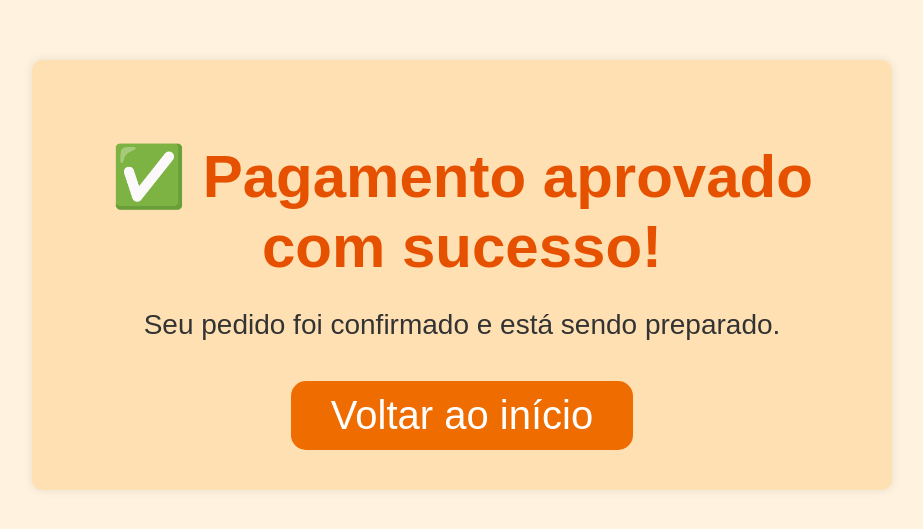
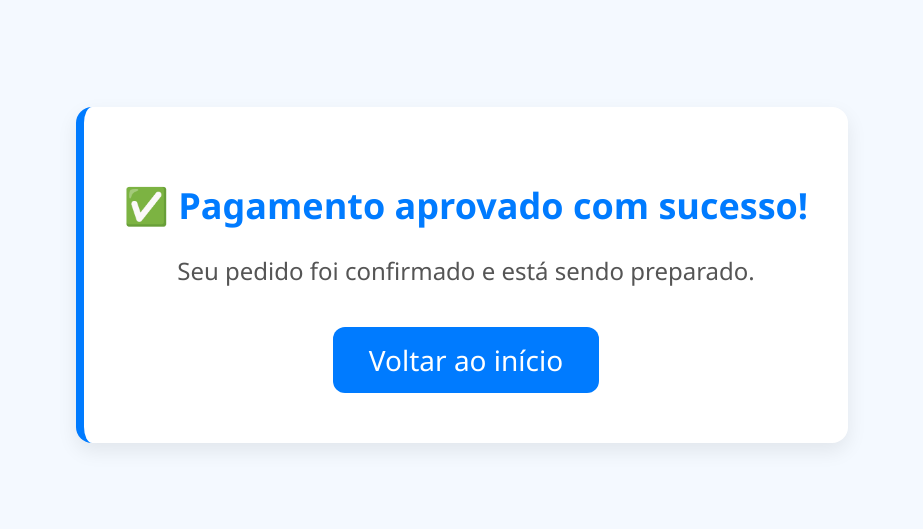
Before and after one commit to BrunoJunges/Trab_QR, a website: page sucesso.html in a window 1280 px wide. Shown: the part 125-654 px from the top of the page, without its empty margins (178-1101 px from the left). Drawn offline with Linux system fonts and the light colour scheme.

Commit message:
Update sucesso.html

```diff
--- a/sucesso.html
+++ b/sucesso.html
@@ -6,9 +6,9 @@
   <style>
     body {
       font-size: 30px;
-      font-family: Arial, sans-serif;
-      background-color: #fff3e0;
-      color: #333;
+      font-family: 'Segoe UI', Tahoma, Geneva, Verdana, sans-serif;
+      background-color: #f4f9ff;
+      color: #1a1a1a;
       margin: 0;
       padding: 0;
       display: flex;
@@ -21,37 +21,41 @@
 
     .container {
       max-width: 800px;
-      padding: 40px 30px;
-      background-color: #ffe0b2;
-      border-radius: 10px;
-      box-shadow: 0 0 10px rgba(0, 0, 0, 0.1);
-      animation: fadeSlide 0.6s ease forwards;
+      padding: 50px 40px;
+      background-color: #ffffff;
+      border-radius: 16px;
+      box-shadow: 0 8px 20px rgba(0, 0, 0, 0.08);
+      animation: fadeSlide 0.5s ease forwards;
+      border-left: 8px solid #007BFF;
     }
 
     h1 {
-      color: #e65100;
+      color: #007BFF;
       margin-bottom: 20px;
+      font-size: 36px;
     }
 
     p {
-      font-size: 28px;
+      font-size: 24px;
       margin-bottom: 40px;
+      color: #555;
     }
 
     a.button {
-      font-size: 40px;
-      padding: 12px 40px;
-      background-color: #ef6c00;
+      font-size: 28px;
+      padding: 14px 36px;
+      background-color: #007BFF;
       color: white;
       text-decoration: none;
-      border-radius: 15px;
+      border-radius: 12px;
       cursor: pointer;
       display: inline-block;
-      transition: background-color 0.3s ease;
+      transition: background-color 0.3s ease, transform 0.2s ease;
     }
 
     a.button:hover {
-      background-color: #e65100;
+      background-color: #0056b3;
+      transform: translateY(-2px);
     }
 
     @keyframes fadeSlide {
```
